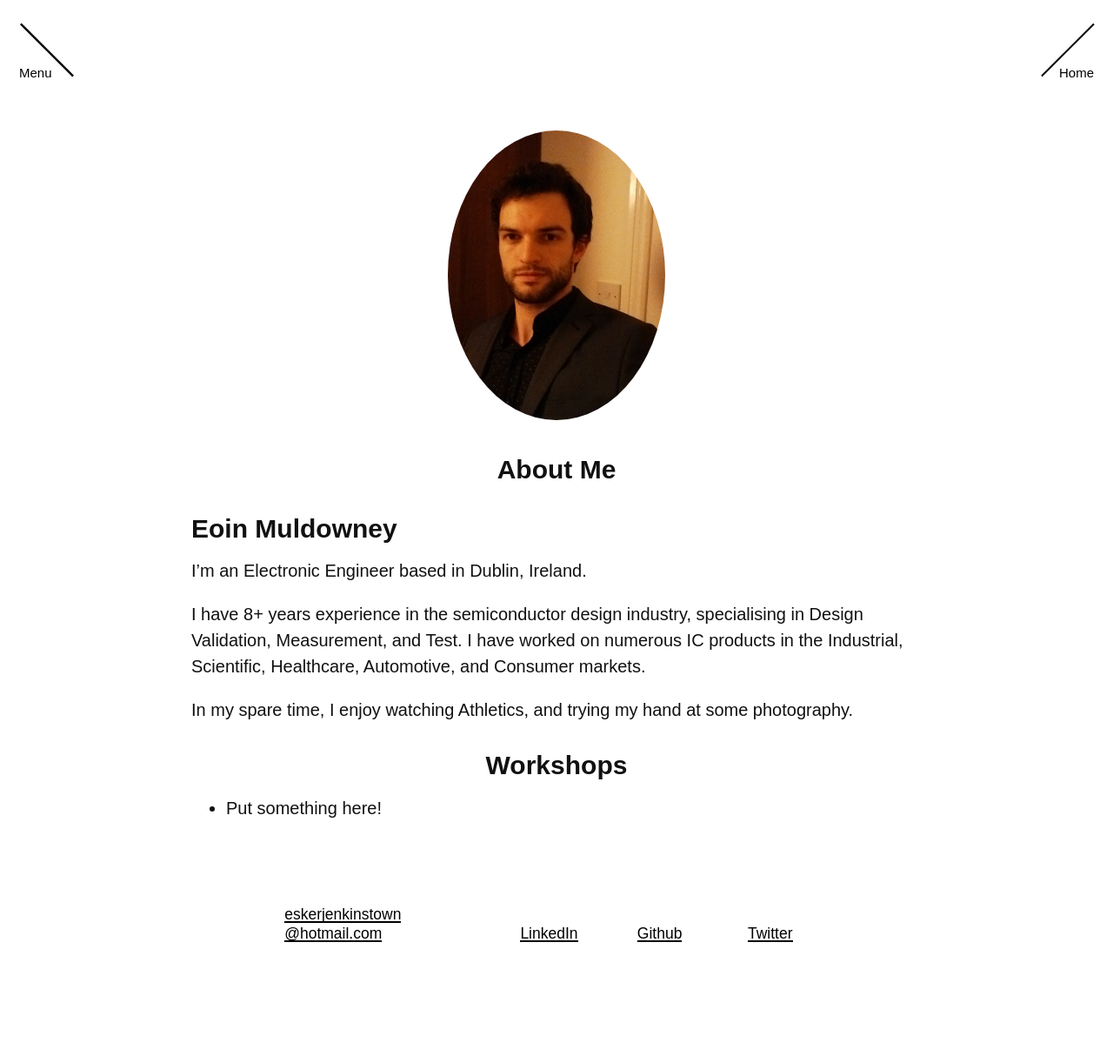
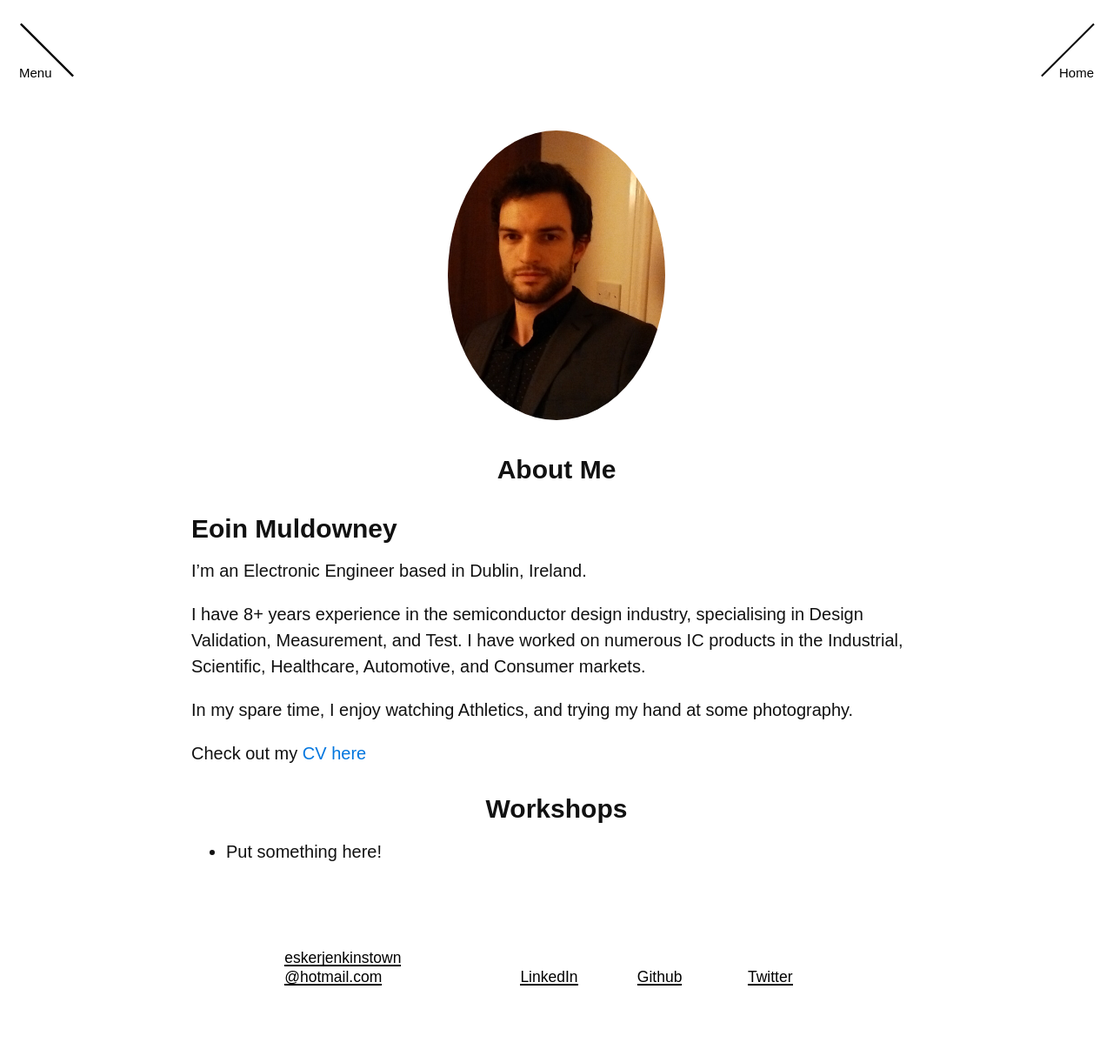
Before and after one commit to emuldowney/hello-world, a Jekyll site: the page built from about.md, in a window 1280 px wide. Shown: the whole page at 87% size. Built offline with Jekyll 4.4.1, drawn with Linux system fonts in a browser that asks for light colours; nearby versions of some CDN libraries; some web fonts are replaced; before the commit the page ends 1164 px from its top, so only the background shows below that.

```diff
--- a/about.md
+++ b/about.md
@@ -14,6 +14,8 @@
 I have 8+ years experience in the semiconductor design industry, specialising in Design Validation, Measurement, and Test. I have worked on numerous IC products in the Industrial, Scientific, Healthcare, Automotive, and Consumer markets.
 
 In my spare time, I enjoy watching Athletics, and trying my hand at some photography.
+
+Check out my [CV here](/resume)
 
 {% if site.show_talks_section %}
 ## Talks
```
Also changed, not shown: Gemfile.lock.
